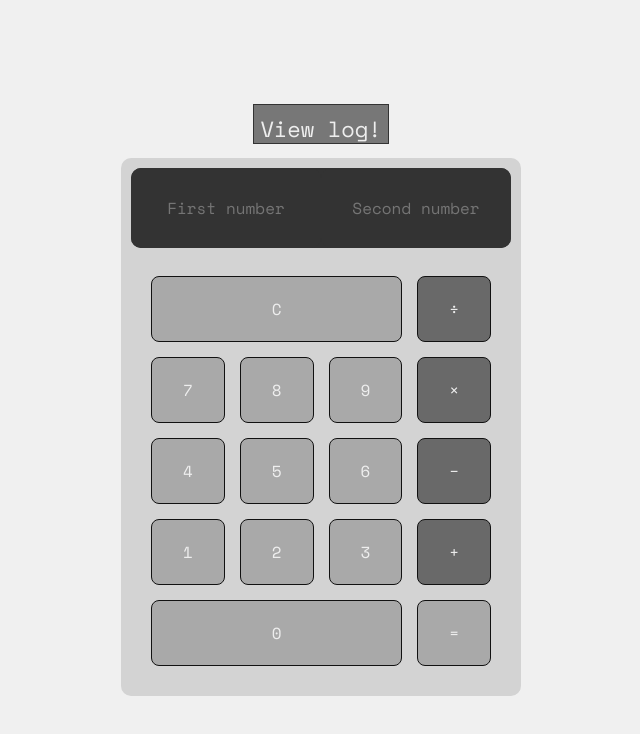
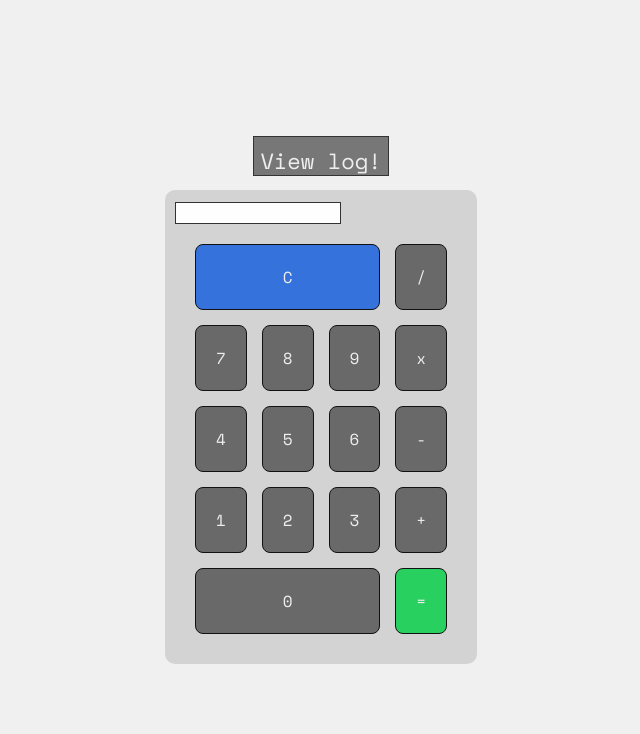
Before and after one commit to c0sta/node-calculator, a website: page src/public/form.html in a window 1280 px wide. Shown: the whole page, without its empty margins (319-959 px from the left). Drawn offline with nearby package versions, Linux system fonts and the light colour scheme.

Commit message:
:art: Improved form html, now calculator have 1 input

```diff
--- a/src/public/form.html
+++ b/src/public/form.html
@@ -4,6 +4,7 @@
     <meta charset="UTF-8" />
     <meta name="viewport" content="width=device-width, initial-scale=1.0" />
     <link href="./styles.css" rel="stylesheet" />
+    <link rel="shortcut icon" href="#">
     <title>Node Calculator</title>
   </head>
   <body>
@@ -11,58 +12,38 @@
       <a href="/log">View log!</a>
     </button>
 
-    <form name="calculator" method="POST" class="calculator">
-      <section class="inputs">
-        <!-- Adicionei o min="0" p/ que não seja possível adicionar numeros negativos -->
-        <input
-          name="number1"
-          type="number"
-          placeholder="First number"
-          min="0"
-          class="number1"
-          required
-        />
-        <input
-          name="number2"
-          type="number"
-          placeholder="Second number"
-          min="0"
-          class="number2"
-          required
-        />
-      </section>
-
+    <form name="calculator" method="POST" class="calculator" target="hiddenFrame">
+      <!-- Adicionei o min="0" p/ que não seja possível adicionar numeros negativos -->
+      <input name="input" type="text" class="input" required />
       <section class="calculator-buttons">
-        <button disabled class="calc-button is-clear" type="button">
+        <button name="clear" class="calc-button is-clear" type="button">
           C
         </button>
-        <button type="submit" formaction="/division" class="calc-button">
-          ÷
-        </button>
-        <button class="calc-button" disabled>7</button>
-        <button class="calc-button" disabled>8</button>
-        <button class="calc-button" disabled>9</button>
-        <button type="submit" formaction="/multiplication" class="calc-button">
-          &times;
-        </button>
-        <button class="calc-button" disabled>4</button>
-        <button class="calc-button" disabled>5</button>
-        <button class="calc-button" disabled>6</button>
-        <button type="submit" formaction="/subtraction" class="calc-button">
-          &minus;
-        </button>
-
-        <button class="calc-button" disabled>1</button>
-        <button class="calc-button" disabled>2</button>
-        <button class="calc-button" disabled>3</button>
-        <button type="submit" formaction="/sum" class="calc-button">
-          &plus;
-        </button>
-        <button class="calc-button is-zero" disabled>0</button>
-        <button disabled type="button" class="calc-button is-equals">
-          &equals;
+        <button name="operation" type="button" class="calc-button"> / </button>
+        <button name="digit" class="calc-button" type="button">7</button>
+        <button name="digit" class="calc-button" type="button">8</button>
+        <button name="digit" class="calc-button" type="button">9</button>
+        <button name="operation" type="button" class="calc-button"> x </button>
+        <button name="digit" class="calc-button" type="button">4</button>
+        <button name="digit" class="calc-button" type="button">5</button>
+        <button name="digit" class="calc-button" type="button">6</button>
+        <button name="operation" type="button" class="calc-button"> - </button>
+        <button name="digit" class="calc-button" type="button">1</button>
+        <button name="digit" class="calc-button" type="button">2</button>
+        <button name="digit" class="calc-button" type="button">3</button>
+        <button name="operation" id="digit" type="button" class="calc-button"> + </button>
+        <button name="digit" class="calc-button is-zero">0</button>
+        <button
+          name="calculate"
+          type="submit"
+          formaction="/calculate"
+          class="calc-button is-equals"
+        >
+          =
         </button>
       </section>
     </form>
+    <!-- <iframe name="hiddenFrame" width="0" height="0" border="0" style="display: none;"></iframe> -->
+    <script type="module" src="./index.js"></script>
   </body>
 </html>
```
